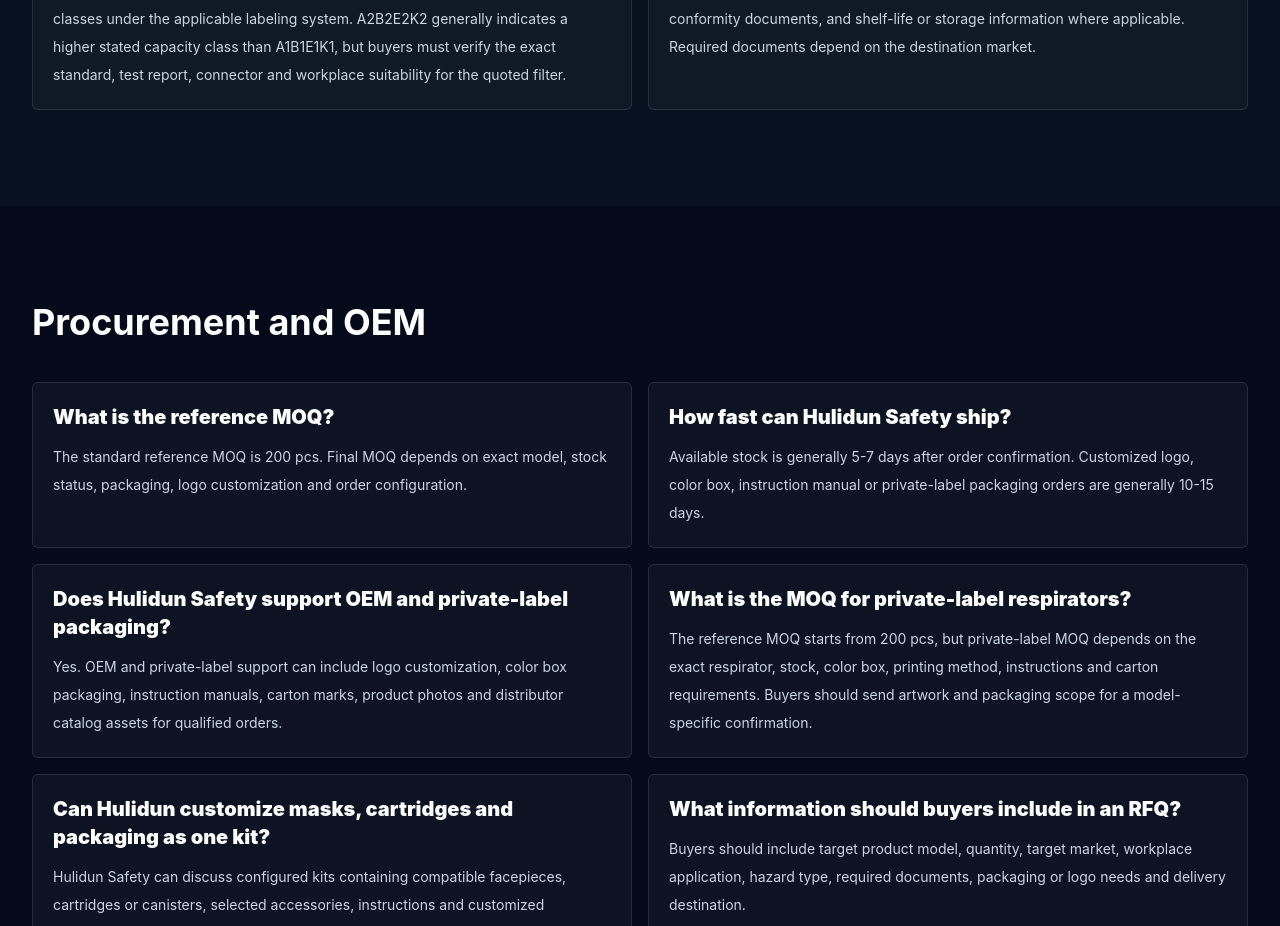
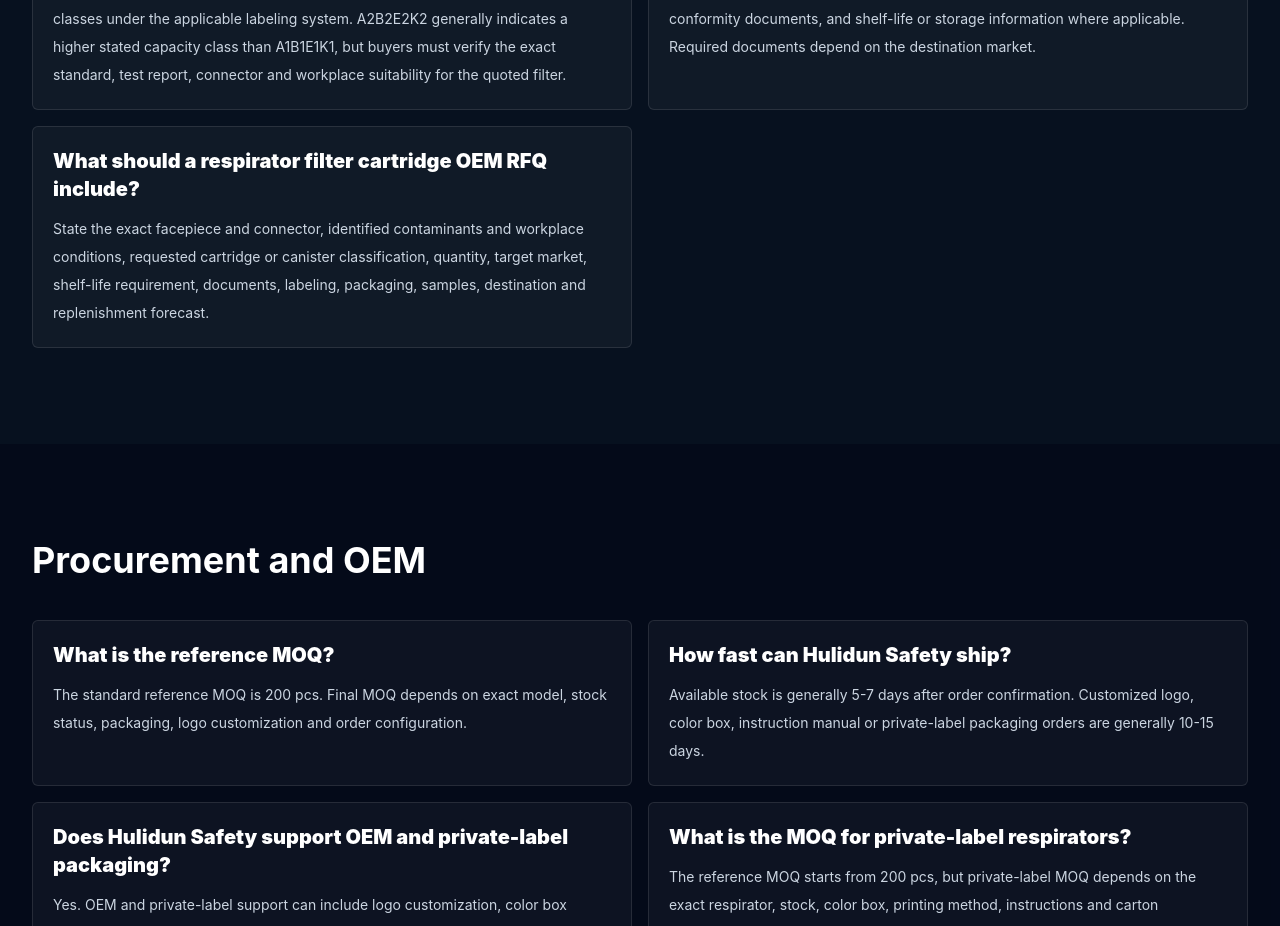
Before and after one commit to hysdoffice-ai/hulidun-safety, a Next.js app: page /answers in a window 1280 px wide. Shown: the part 2500-3426 px from the top of the page. Built offline with nearby package versions, Linux system fonts and the light colour scheme; no server answers.

Commit message:
Add filter cartridge OEM buyer guide

```diff
--- a/src/app/answers/page.tsx
+++ b/src/app/answers/page.tsx
@@ -63,6 +63,11 @@
         question: "What documents should a respirator importer request?",
         answer:
           "Importers should request the exact-model datasheet, user instructions, filter compatibility information, packing list, product and label photos, available test or conformity documents, and shelf-life or storage information where applicable. Required documents depend on the destination market."
+      },
+      {
+        question: "What should a respirator filter cartridge OEM RFQ include?",
+        answer:
+          "State the exact facepiece and connector, identified contaminants and workplace conditions, requested cartridge or canister classification, quantity, target market, shelf-life requirement, documents, labeling, packaging, samples, destination and replenishment forecast."
       }
     ]
   },
@@ -133,7 +138,7 @@
     "@type": "WebPage",
     name: "Respiratory Protection Supplier Answers",
     url: "https://www.hulidun.com/answers/",
-    dateModified: "2026-07-30",
+    dateModified: "2026-08-03",
     about: [
       "respiratory protection manufacturer",
       "full face respirator supplier",
```
